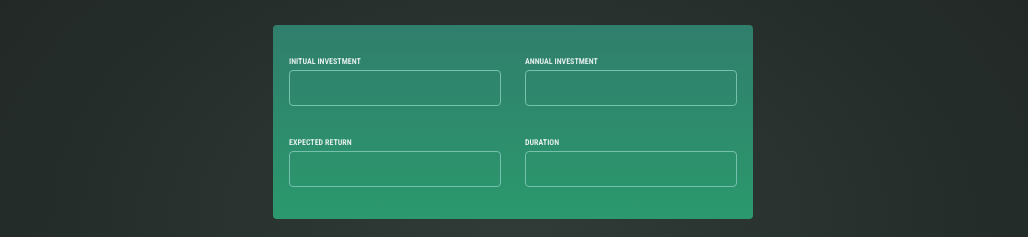
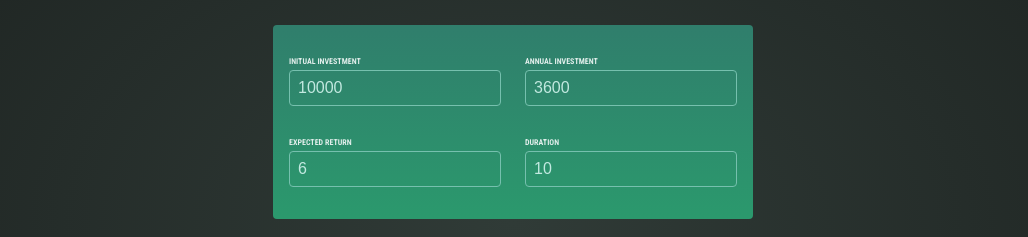
Before and after one commit to MinhNhatLuong/Investment-Calculator, a React (Vite) app: page / in a window 1280 px wide. Shown: the part 201-438 px from the top of the page, without its empty margins (127-1155 px from the left). Built offline with nearby package versions, Linux system fonts and the light colour scheme.

Commit message:
Added handle user input logic

```diff
--- a/src/App.jsx
+++ b/src/App.jsx
@@ -3,10 +3,26 @@ import Header from "./components/Header";
 import UserInput from "./components/Userinput";
 
 function App() {
+  const [investmentObj, setInvestmentObj] = useState({
+    initialInvestment: 10000,
+    annualInvestment: 3600,
+    expectedReturn: 6,
+    duration: 10,
+  });
+
+  function handleUserInput(evt) {
+    setInvestmentObj(prevInvestmentObj => ({
+      ...prevInvestmentObj,
+      [evt.target.name]: +evt.target.value
+    }))
+  }
+
+  console.log(investmentObj);
+
   return (
     <>
       <Header />
-      <UserInput />
+      <UserInput investmentObj={investmentObj} handleUserInput={handleUserInput} />
     </>
   );
 }
--- a/src/components/UserInput.jsx
+++ b/src/components/UserInput.jsx
@@ -1,23 +1,23 @@
-export default function UserInput() {
+export default function UserInput({investmentObj, handleUserInput}) {
     return <section id="user-input">
         <div className="input-group">
             <p>
                 <label htmlFor="">initual investment</label>
-                <input type="number" required/>
+                <input type="number" required name="initialInvestment" value={investmentObj.initialInvestment} onChange={handleUserInput}/>
             </p>
             <p>
                 <label htmlFor="">annual investment</label>
-                <input type="number" required/>
+                <input type="number" required name="annualInvestment" value={investmentObj.annualInvestment} onChange={handleUserInput}/>
             </p>
         </div>
         <div className="input-group">
             <p>
                 <label htmlFor="">expected return</label>
-                <input type="number" required/>
+                <input type="number" required name="expectedReturn" value={investmentObj.expectedReturn} onChange={handleUserInput}/>
             </p>
             <p>
                 <label htmlFor="">duration</label>
-                <input type="number" required/>
+                <input type="number" required name="duration" value={investmentObj.duration} onChange={handleUserInput}/>
             </p>
         </div>
     </section>
```
